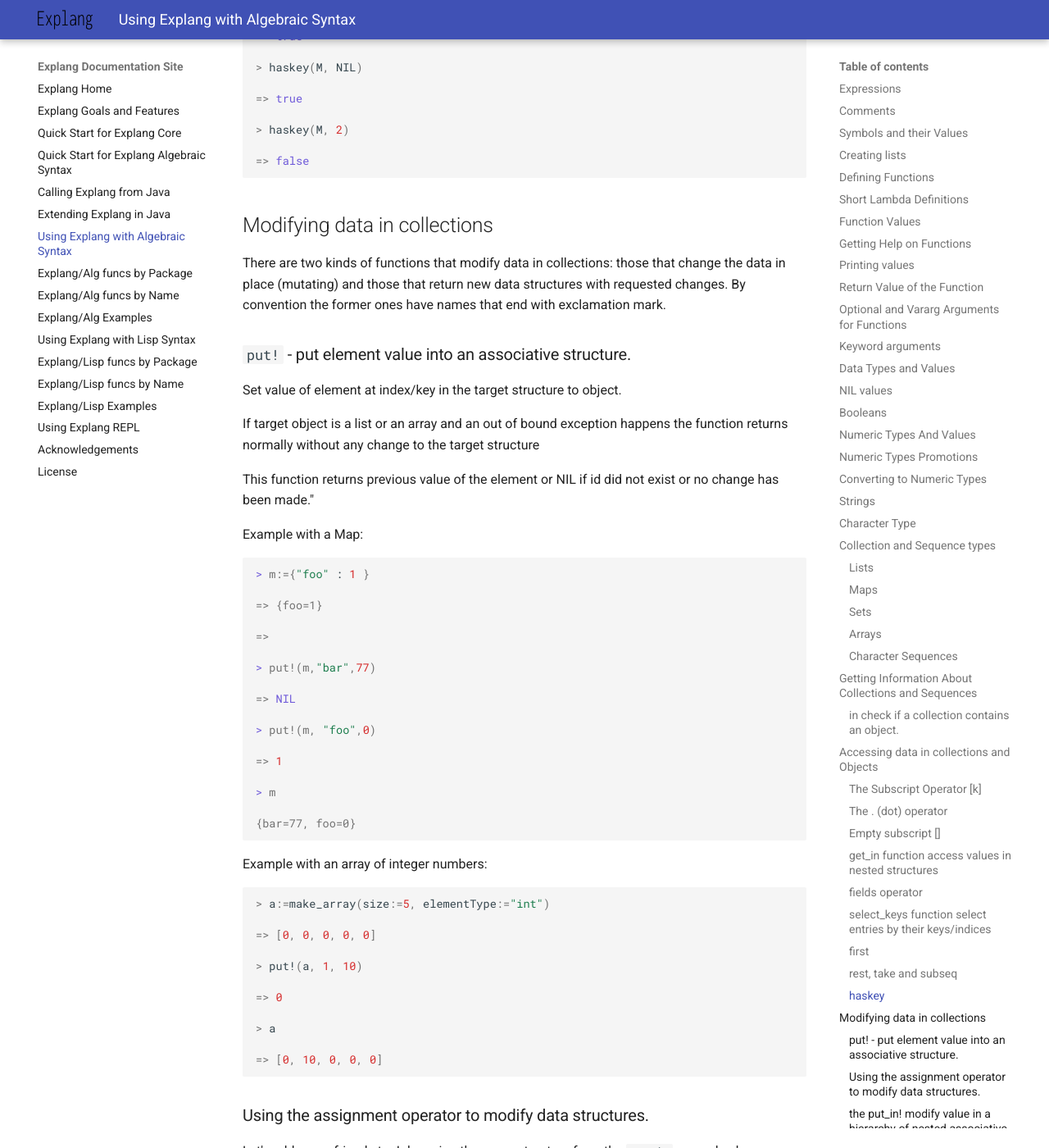
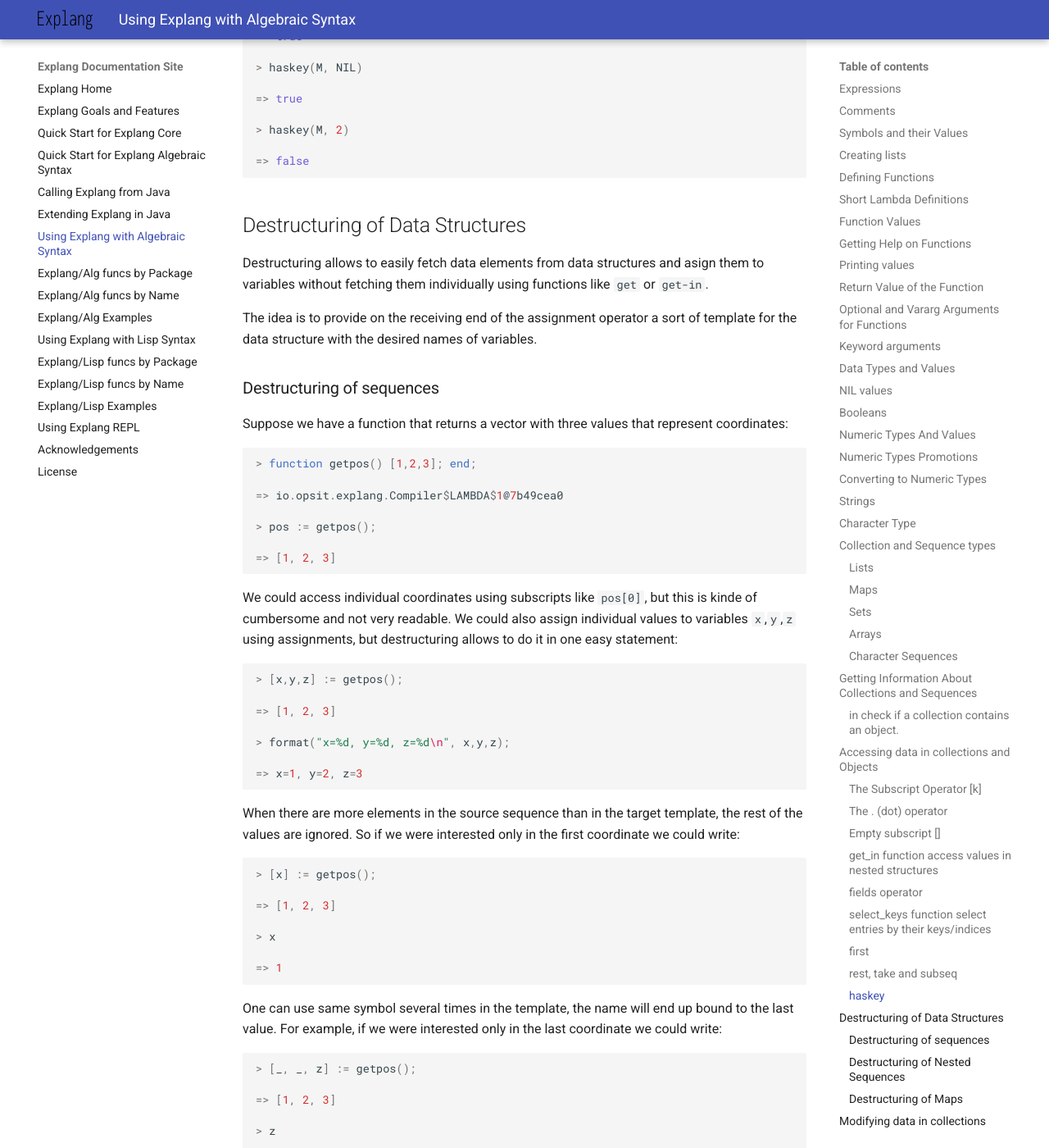
Before and after one commit to opsit-io/opsit-explang-docs, an MkDocs documentation site: the page built from docs/explang-alg.md, in a window 1280 px wide and 1400 px high, scrolled down 23941 px. Shown: the whole window at 82% size. Built offline with MkDocs 1.6.1 and Material for MkDocs 9.7.7, drawn with Linux system fonts in a browser that asks for light colours; some of the changed text lies outside the part shown.

Commit message:
feat: add chapter on destructuring of sequences

````diff
--- a/docs/explang-alg.md
+++ b/docs/explang-alg.md
@@ -1344,6 +1344,119 @@
 
 => false
 ```
+
+
+Destructuring of Data Structures
+--------------------------------
+
+Destructuring allows to easily fetch data elements from data
+structures and asign them to variables without fetching them
+individually using functions like `get` or `get-in`.
+
+The idea is to provide on the receiving end of the assignment operator
+a sort of template for the data structure with the desired names of variables.
+
+### Destructuring of sequences
+
+Suppose we have a function that returns a vector with three values that represent coordinates:
+
+```julia
+> function getpos() [1,2,3]; end;
+
+=> io.opsit.explang.Compiler$LAMBDA$1@7b49cea0
+
+> pos := getpos();
+
+=> [1, 2, 3]
+```
+
+We could access individual coordinates using subscripts like `pos[0]`, but this is
+kinde of cumbersome and not very readable. We could also assign individual values to variables
+`x`,`y`,`z` using assignments,  but destructuring allows to do it in one easy statement:
+
+
+```julia
+> [x,y,z] := getpos();
+
+=> [1, 2, 3]
+
+> format("x=%d, y=%d, z=%d\n", x,y,z);
+
+=> x=1, y=2, z=3
+```
+
+When there are more elements in the source sequence than in the target template, the rest of the
+values are ignored. So if we were interested only in the first coordinate we could write:
+
+
+```julia
+> [x] := getpos();
+
+=> [1, 2, 3]
+
+> x
+
+=> 1
+```
+
+One can use same symbol several times in the template, the name will
+end up bound to the last value. For example, if we were interested
+only in the last coordinate we could write:
+
+```julia
+> [_, _, z] := getpos();
+
+=> [1, 2, 3]
+
+> z
+
+=> 3
+> _
+
+=> 2
+```
+
+By convention a single underscore is used for variables that we
+have to use, but do not care about their value.
+
+Destructuring works for various kinds of sequences, not just lists:
+
+```julia
+> [a, b ,c, d, e] := "CHARS";
+
+=> CHARS
+
+> [a, b, c, d, e]
+
+=> [C, H, A, R, S]
+```
+
+### Destructuring of Nested Sequences
+
+Instead of being a symbol an element of the template can be a
+nested list. In this case the destructuring will proceed
+recursively:
+
+```julia
+> val:=[1, 2, [3, 4], 5];
+
+=> [1, 2, [3, 4], 5]
+
+> [a,b, [c, d], e] := val;
+
+=> [1, 2, [3, 4], 5]
+
+> [ a, b, c, d, e]
+
+=> [1, 2, 3, 4, 5]
+```
+
+### Destructuring of Maps
+
+
+
+
+
 
 
 Modifying data in collections
````
